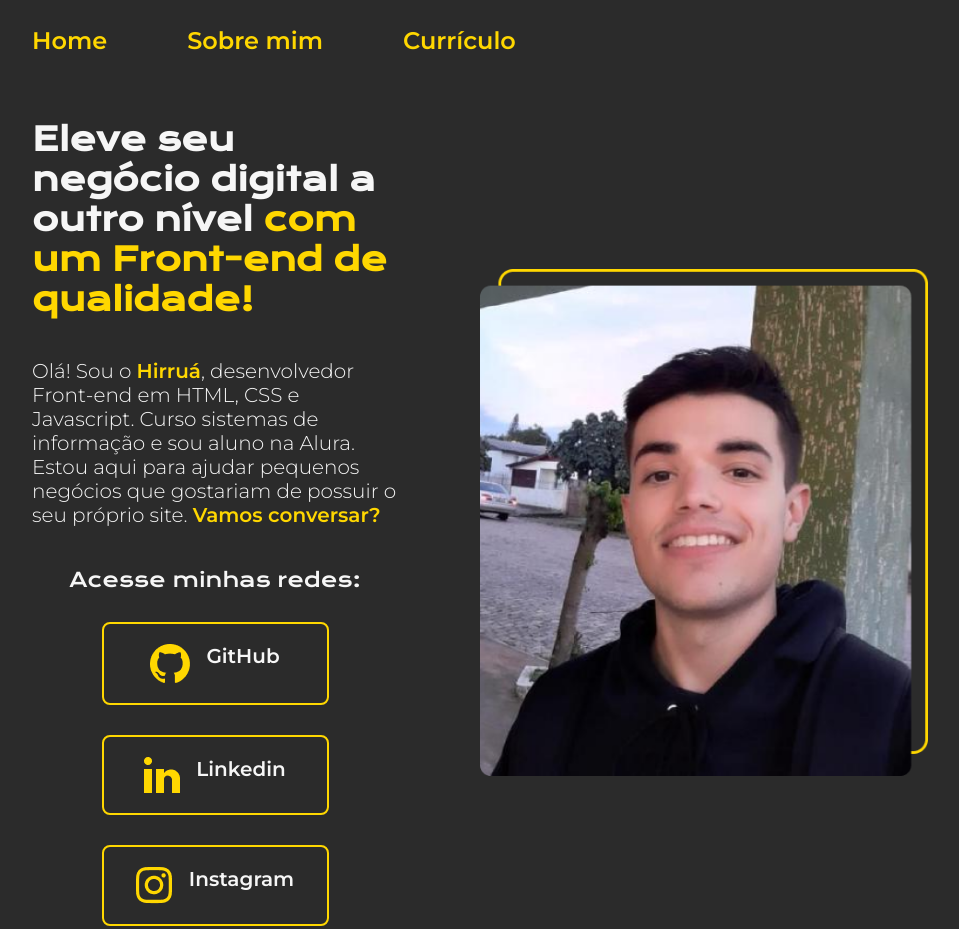
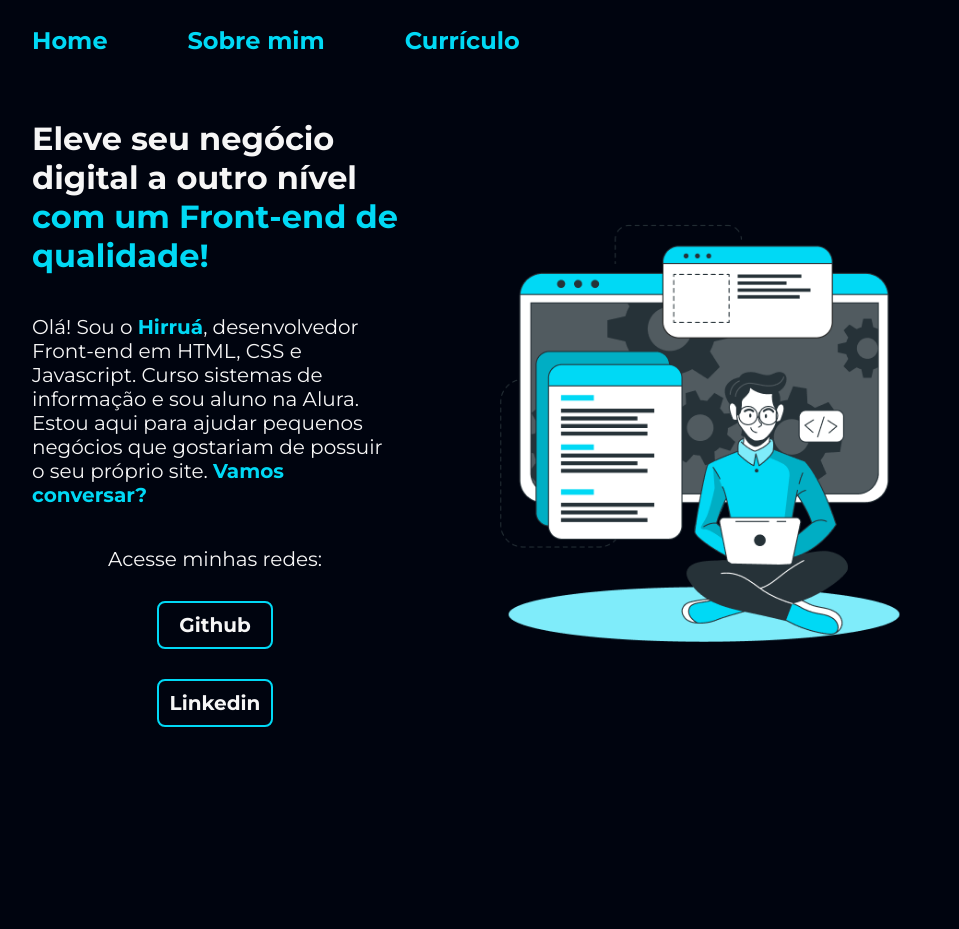
Before and after one commit to Hirrua/portifolio, a plain HTML site: page index.html in a window 1280 px wide. Shown: the whole page, without its empty margins (160-1119 px from the left). After the commit the page ends 800 px from the top, so only its background shows below. Drawn offline with nearby package versions, Linux system fonts and the light colour scheme.

Commit message:
imagem, certificados e atualizações

```diff
--- a/index.html
+++ b/index.html
@@ -4,13 +4,6 @@
     <meta charset="UTF-8">
     <meta http-equiv="X-UA-Compatible" content="IE=edge">
     <meta name="viewport" content="width=device-width, initial-scale=1.0">
-
-    <link rel="preconnect" href="https://fonts.googleapis.com">
-    <link rel="preconnect" href="https://fonts.gstatic.com" crossorigin>
-    <link href="https://fonts.googleapis.com/css2?family=Krona+One&display=swap" rel="stylesheet">
-    <link rel="preconnect" href="https://fonts.googleapis.com">
-    <link rel="preconnect" href="https://fonts.gstatic.com" crossorigin>
-    <link href="https://fonts.googleapis.com/css2?family=Montserrat:wght@300&display=swap" rel="stylesheet">
 
     <link rel="stylesheet" href="styles/style.css">
 
@@ -44,29 +37,22 @@
 
             <div class="redes-sociais">
 
-                <h2 class="redes-sociais__titulo">Acesse minhas redes:</h2>
+                <h3 class="redes-sociais__titulo">Acesse minhas redes:</h3>
 
 
                 <a class="redes-sociais__links" href="https://github.com/Hirrua" target="_blank">
-                    <img src="assets/github.png" alt="logo github">
-                    GitHub
+                    Github
                 </a>
 
                 <a class="redes-sociais__links" href="https://www.linkedin.com/in/hirrua" target="_blank">
-                    <img src="assets/linkedin.png" alt="logo linkedin">
                     Linkedin
-                </a>
-
-                <a class="redes-sociais__links" href="https://www.instagram.com/hirrua_/" target="_blank">
-                    <img src="assets/instagram.png" alt="logo instagram">
-                    Instagram
                 </a>
 
             </div>
 
         </section>
 
-        <img class="apresentacao__imagem" src="assets/imagem.png" alt="selfie do hirrua">
+        <img class="apresentacao__imagem" src="assets/image/bro.png" alt="selfie do hirrua">
 
     </main>
 </body>
--- a/styles/style.css
+++ b/styles/style.css
@@ -1,13 +1,12 @@
-@import url('https://fonts.googleapis.com/css2?family=Krona+One&family=Montserrat:wght@300;600&display=swap');
+@import url('https://fonts.googleapis.com/css2?family=Montserrat:wght@400;700&display=swap');
 
 :root{
-    --cor-primaria: #2B2B2B;
+    --cor-primaria: #00040F ;
     --cor-secundaria: #f6f6f6;
-    --cor-terciaria: #FFD700;
-    --cor-hover: #272727;
+    --cor-terciaria: #00D9F5;
+    --cor-hover: #263238;
 
-    --fonte-primaria: 'Krona One', sans-serif;
-    --fonte-secundaria: 'Montserrat', sans-serif;
+    --fonte-primaria: 'Montserrat', sans-serif;
 }
 
 *{
@@ -33,7 +32,7 @@ body{
 
 .cabecalho__menu__link{
     color: var(--cor-terciaria);
-    font-family: var(--fonte-secundaria);
+    font-family: var(--fonte-primaria);
     font-weight: 600;
     font-size: 1.5rem;
     text-decoration: none;
@@ -75,7 +74,7 @@ body{
 
 .apresentacao__conteudo__texto{
     font-size: 1.25rem;
-    font-family: var(--fonte-secundaria);
+    font-family: var(--fonte-primaria);
     font-weight: 300;
 }
 
@@ -101,18 +100,12 @@ body{
     border-radius: 8px;
     text-align: center;
     text-decoration: none;
-    padding: 20px;
-    width: 50%;
+    padding: 10px;
+    width: 25%;
     font-size: 1.25rem;
     color: var(--cor-secundaria);;
-    font-family: var(--fonte-secundaria);
+    font-family: var(--fonte-primaria);
     font-weight: 600;
-}
-
-.redes-sociais__links:hover{
-        background-color: var(--cor-hover);
-        transition: 0.4s;
-        transform: scale(1.1);
 }
 
 .apresentacao__imagem{
```
Also changed, not shown: about.html (+4 -3 lines), curriculum.html (+3 -4 lines), assets/github.png (deleted), assets/icons/github.png (added), assets/icons/linkedin.png (added), assets/image/bro.png (added), assets/imagem.png (deleted), assets/instagram.png (deleted), assets/linkedin.png (deleted).
